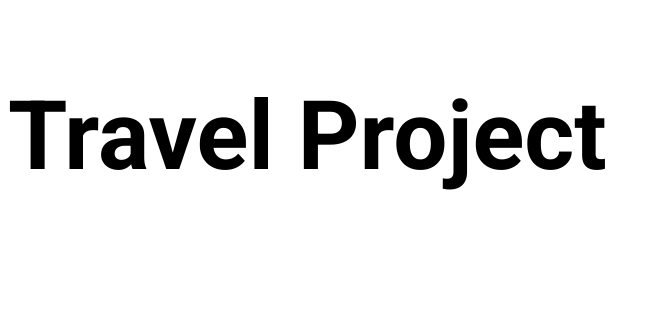
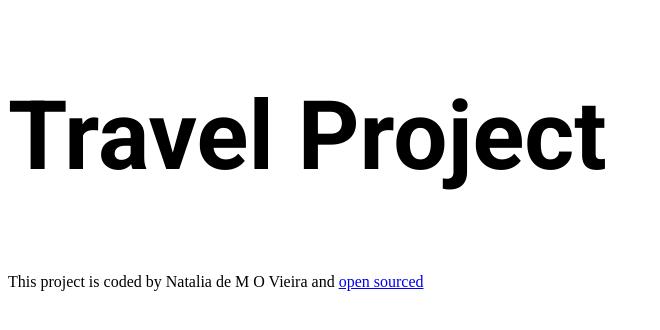
Before and after one commit to NataliaOrsi/travel-project, a plain HTML site: page index.html in a window 1280 px wide. Shown: the whole page, without its empty margins (0-660 px from the left). Drawn offline with Linux system fonts and the light colour scheme.

Commit message:
Added a footer

```diff
--- a/index.html
+++ b/index.html
@@ -13,5 +13,8 @@
     <div class="container">
       <h1>Travel Project</h1>
     </div>
+    <footer>
+        This project is coded by Natalia de M O Vieira and <a href="https://github.com/NataliaOrsi/travel-project" target="_blank">open sourced</a>
+    </footer>
   </body>
 </html>
```
